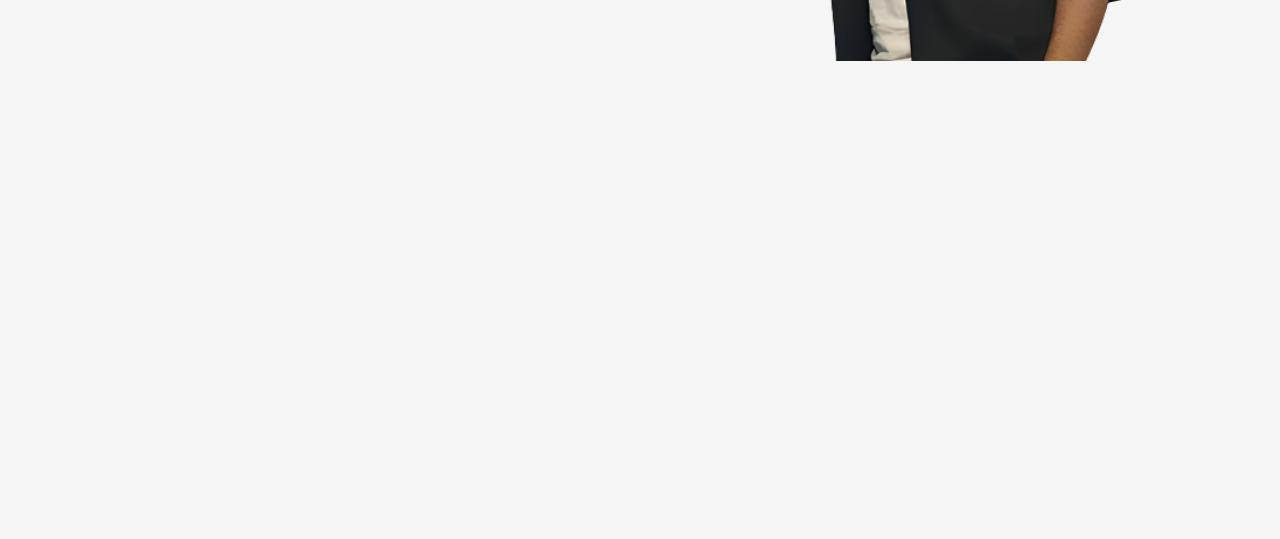
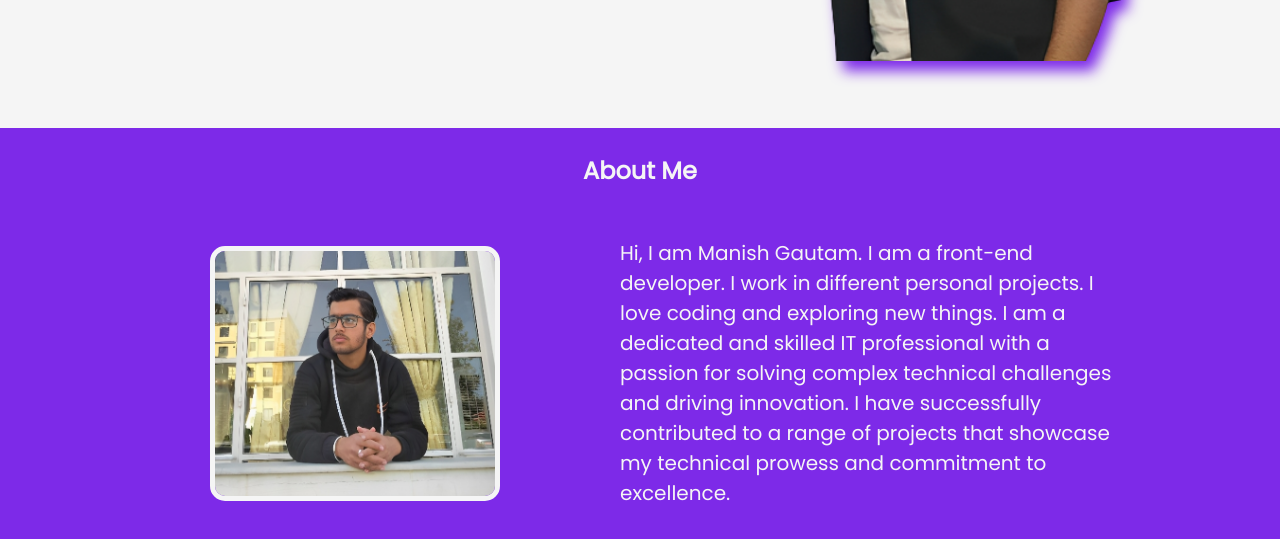
Before and after one commit to gautam-manish/portfolio, a plain HTML site: page index.html in a window 1280 px wide. Shown: the part 597-1136 px from the top of the page. Before the commit the page ends 800 px from the top, so only its background shows below. Drawn offline with Linux system fonts and the light colour scheme.

Commit message:
Added about me

```diff
--- a/index.html
+++ b/index.html
@@ -44,13 +44,24 @@
                 </a>
             </div>
             <div class="btn">
-                <a href="Resume.pdf"  download>Download My CV</a>
+                <a href="Resume.pdf" download>Download My CV</a>
             </div>
         </div>
         <div class="profile">
             <img src="photo.png" alt="My Photo">
         </div>
     </section>
+    <!-- About Me -->
+    <section class="about" id="about">
+        <h1>About Me</h1>
+        <div class="about1">
+            <img src="image.png" alt="My Photo">
+            <div class="myself">
+                Hi, I am Manish Gautam. I am a front-end developer. I work in different personal projects. I love coding
+                and exploring new things. I am a dedicated and skilled IT professional with a passion for solving complex technical challenges and driving innovation. I have successfully contributed to a range of projects that showcase my technical prowess and commitment to excellence.
+            </div>
+        </div>
+    </section>
 </body>
 
 </html>
--- a/style.css
+++ b/style.css
@@ -67,6 +67,7 @@ button:hover{
     height: 560px;
     width: 580px;
     margin-bottom: 60px;
+    filter: drop-shadow(7px 10px 7px #7d2ae8);
 }
 .handle{
     margin-top: 10px;
@@ -91,3 +92,32 @@ button:hover{
 .btn{
     margin-top: 35px;
 }
+/* about me */
+.about{
+    background-color: #7d2ae8;
+    color: whitesmoke;
+    padding-bottom: 50px;
+}
+.about h1{
+    text-align: center;
+    margin-bottom: 50px;
+    padding-top: 25px;
+}
+.about1{
+    display: flex;
+    justify-content: space-around;
+    align-items: center;
+}
+.about1 img{
+    height: 245px;
+    width: 280px;
+    border: 5px solid whitesmoke;
+    border-radius: 15px;
+    margin-left: 150px;
+}
+.myself{
+    max-width: 500px;
+    font-size: 20px;
+    margin-right: 100px;
+
+}
```
Also changed, not shown: graph.png (added), image.png (added).
